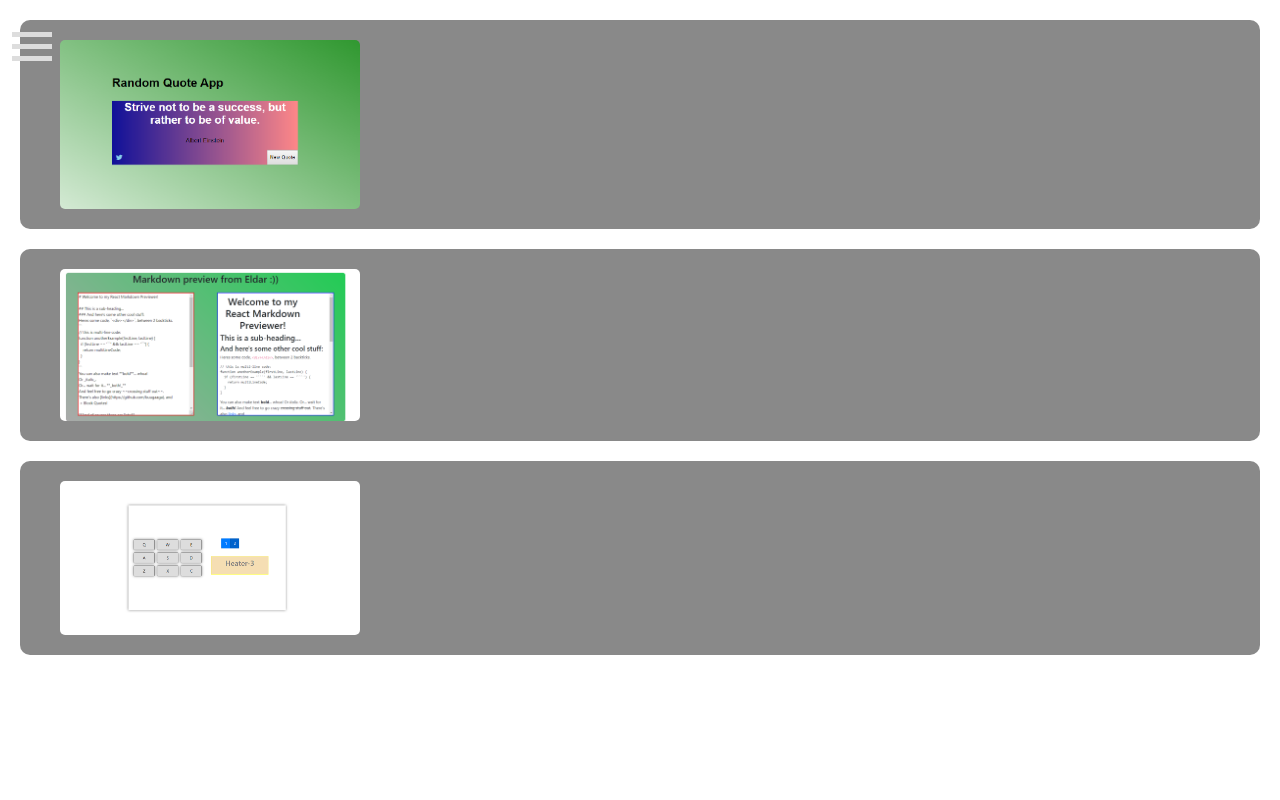
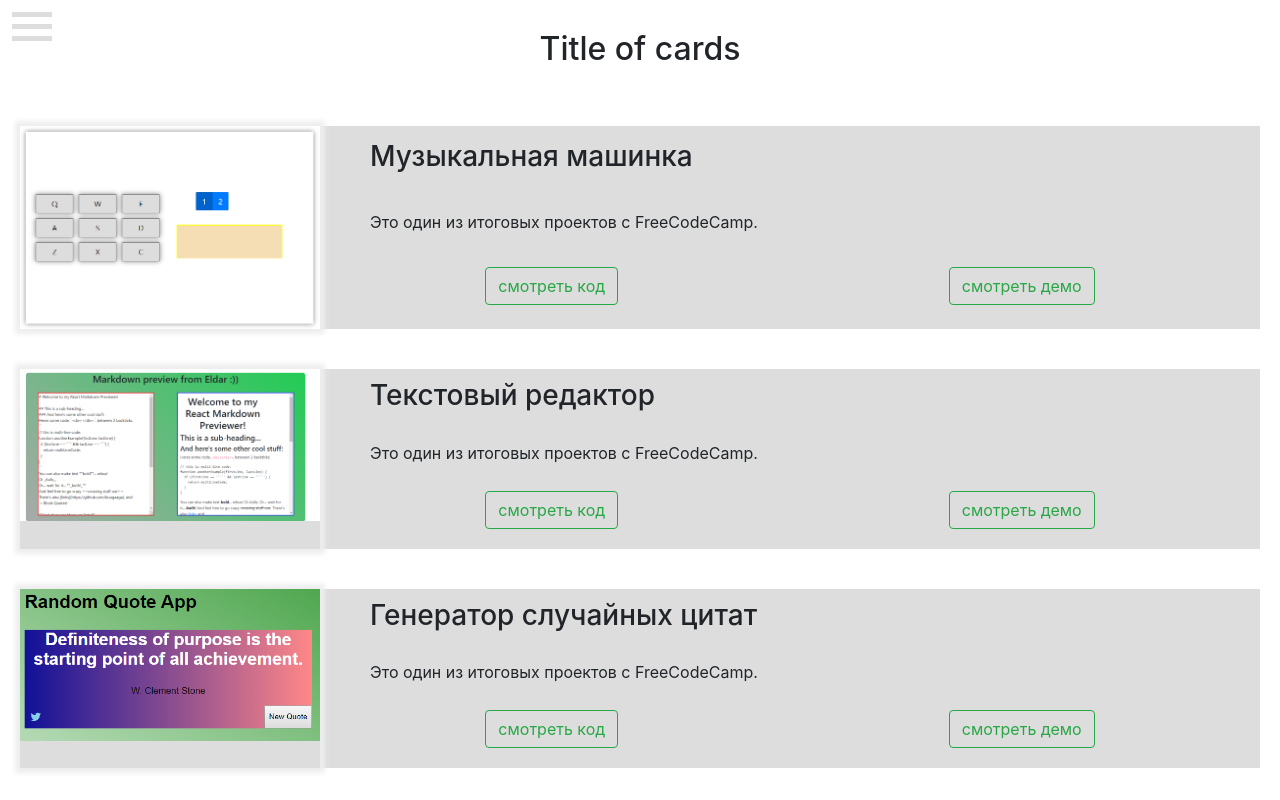
Before and after one commit to buugaaga/buugaaga.github.io, a React (Create React App) app: page /#/works in a window 1280 px wide. Built offline with nearby package versions, Linux system fonts and the light colour scheme.

Commit message:
add a styles and functionality to my works page

```diff
--- /dev/null
+++ b/src/components/Cards/ButtonsOfCard.js
@@ -0,0 +1,11 @@
+import React from 'react';
+
+import { Button, ButtonToolbar } from 'react-bootstrap';
+
+export const ButtonsOfCard = ({props}) => (
+  <ButtonToolbar className="justify-self-end justify-content-around">
+    <Button  fref={props.urlOfCode} variant="outline-success">смотреть код</Button>
+    <Button  fref={props.urlOfDemo} variant="outline-success">смотреть демо</Button>
+  </ButtonToolbar>
+
+)
--- /dev/null
+++ b/src/components/Cards/CardOfProject.js
@@ -0,0 +1,11 @@
+import styled from 'styled-components';
+
+export const CardOfProject = styled.div`
+  display: flex;
+  flex-wrap: wrap;
+  margin: 20px;
+  background-color: #ddd;
+  @media (max-width: 700px) {
+    flex-direction: column;
+  }
+`;
--- /dev/null
+++ b/src/components/Cards/Description.js
@@ -0,0 +1,26 @@
+import React from 'react'
+import styled from 'styled-components';
+
+import  { ButtonsOfCard } from './ButtonsOfCard';
+
+const StyledDescription = styled.div`
+  display: flex;
+  flex-direction: column;
+  flex-grow: 1;
+  justify-content: space-around;
+  p, h3 {
+    padding: 10px;
+    padding-left: 50px;
+  }
+  div {
+    margin-bottom: 20px;
+  }
+`;
+
+export const Description = ({ props }) => (
+  <StyledDescription>
+    <h3>{props.titleRu}</h3>
+    <p>{props.descriptionRu}</p>
+    <ButtonsOfCard props={props} />
+  </StyledDescription>
+)
--- /dev/null
+++ b/src/components/Cards/HeaderTitle.js
@@ -0,0 +1,10 @@
+import styled from 'styled-components';
+
+export const HeaderTitle = styled.header`
+  display: flex;
+  flex-basis: fit-content;
+  justify-content: center;
+  h2 {
+    padding: 30px 10px;
+  }
+`;
--- /dev/null
+++ b/src/components/Cards/ImageOfCards.js
@@ -0,0 +1,19 @@
+import styled from 'styled-components';
+import React from 'react';
+// import nothing from '../images/nothing.png';
+
+
+const StyledImageOfCards = styled.div`
+  width: 300px;
+  flex-shrink: 0;
+  box-shadow: 0 0 5px 5px #eee;
+  img {
+    width: 100%;
+  }
+`;
+
+export const ImageOfCards = ({props}) => (
+  <StyledImageOfCards>
+    <img src={props.urlOfImage} alt={props.name} />
+  </StyledImageOfCards>
+)
--- a/src/components/Cards/index.js
+++ b/src/components/Cards/index.js
@@ -1,27 +1,33 @@
 import React from 'react'
 import styled from 'styled-components';
 
-import { ImageOfCards } from '../ImageOfCards';
+import { ImageOfCards } from './ImageOfCards';
+import { HeaderTitle } from './HeaderTitle';
+import { CardOfProject } from './CardOfProject';
+import { Description } from './Description';
 
 
-const StyledCards = styled.div`
+const WrapperOfCards = styled.div`
   display: flex;
-  margin: 20px;
-  padding: 20px 40px;
-  background-color: rgba(20, 20, 20, 0.5);
-  border-radius: 10px;
+  flex-direction: column;
+  flex: wrap;
 `;
 
 function Cards({ props }) {
   console.log(props[0].urlOfImage)
   return (
-    <div>
+    <WrapperOfCards>
+      <HeaderTitle>
+        <h2>Title of cards</h2>
+      </HeaderTitle>
       {props.map( (obj, i) => (
-        <StyledCards key={i}>
-          <ImageOfCards src={obj.urlOfImage} />
-        </StyledCards>
-      ))}
-    </div>
+        <CardOfProject key={i}>
+          <ImageOfCards props={obj} />
+          <Description props={obj} />
+        </CardOfProject>
+      )).reverse()}
+
+    </WrapperOfCards>
   )
 }
 
--- a/src/components/ImageOfCards.js
+++ /dev/null
@@ -1,7 +0,0 @@
-import styled from 'styled-components';
-// import nothing from '../images/nothing.png';
-
-export const ImageOfCards = styled.img`
-  width: 300px;
-  border-radius: 5px;
-`;
--- a/src/components/NavBar/index.js
+++ b/src/components/NavBar/index.js
@@ -39,13 +39,13 @@ export function NavBar() {
       <Collapse in={isMenuOpen}>
         <ul>
           <li>
-            <Link to="/">Home</Link>
+            <Link to="/">Домашняя страница</Link>
           </li>
           <li>
-            <Link to="/works">Works</Link>
+            <Link to="/works">Мои работы</Link>
           </li>
           <li>
-            <Link to="/contacts">Contacts</Link>
+            <Link to="/contacts">Связаться со мной</Link>
           </li>
         </ul>
       </Collapse>
```
Also changed, not shown: src/components/Button.js (added, +11 -0 lines), src/images/drum-mashine.png, src/images/quote-mashine.png.
